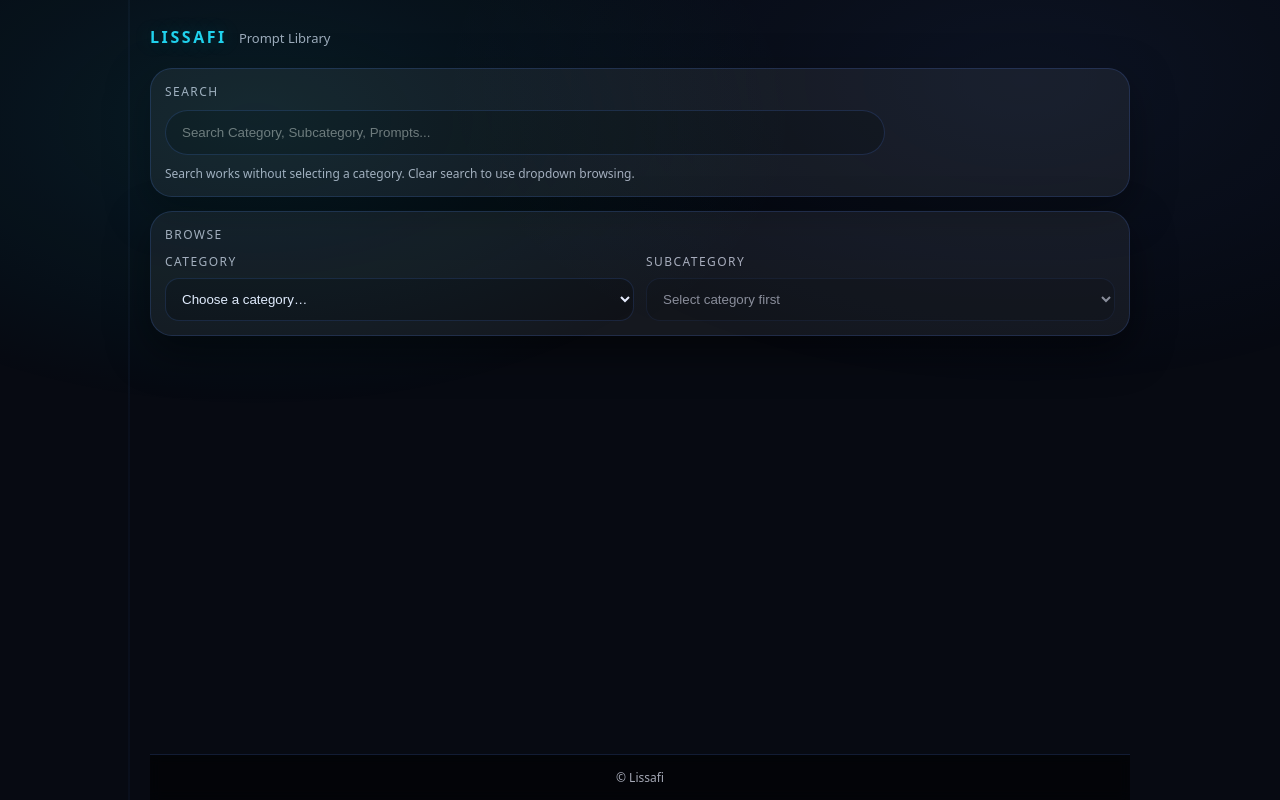
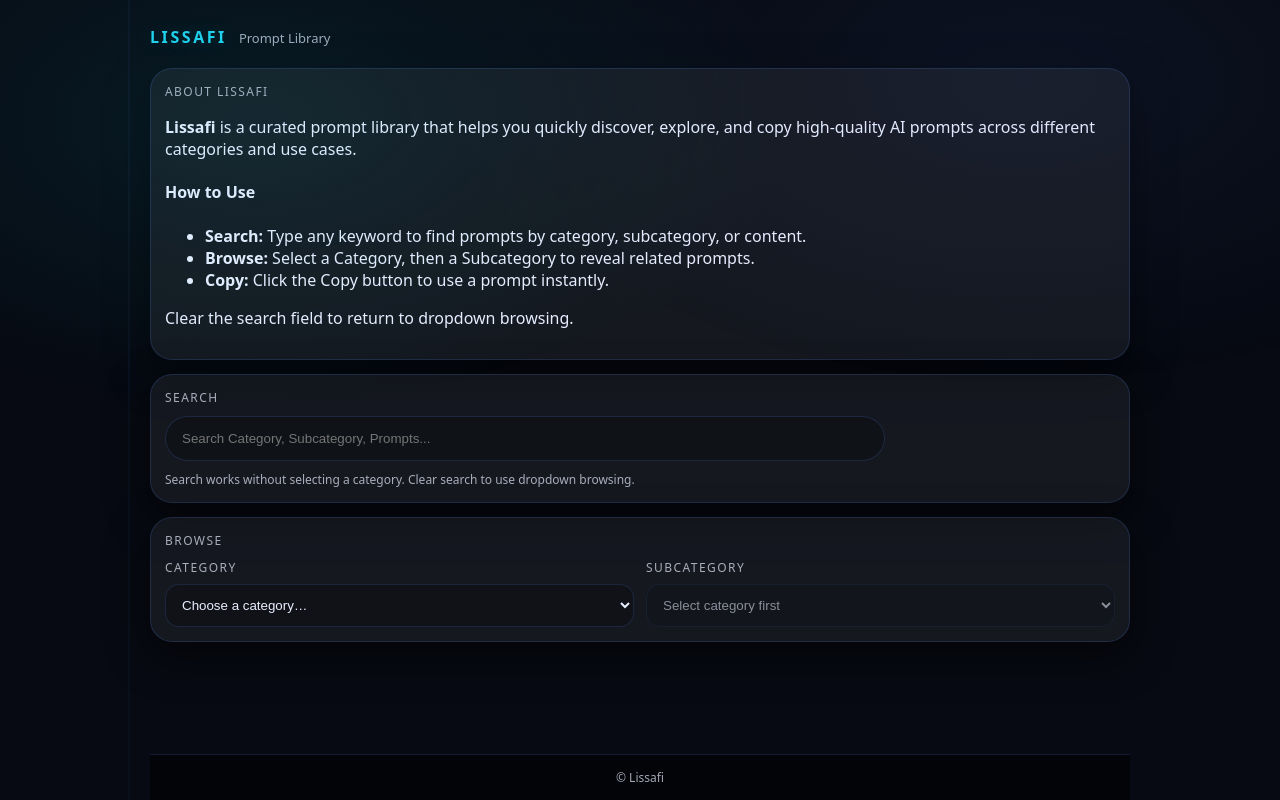
Before and after one commit to thesardauna/Lissafi, a React (Vite) app in the folder client/: page / in a window 1280 px wide. Built offline with nearby package versions, Linux system fonts and the light colour scheme.

Commit message:
Update App.jsx

```diff
--- a/client/src/App.jsx
+++ b/client/src/App.jsx
@@ -117,6 +117,35 @@
 
       <main className="main">
         <section className="panel">
+          <div className="panelTitle">About Lissafi</div>
+
+          <div className="about">
+            <p>
+              <strong>Lissafi</strong> is a curated prompt library that helps you quickly
+              discover, explore, and copy high-quality AI prompts across different
+              categories and use cases.
+            </p>
+
+            <h4>How to Use</h4>
+            <ul>
+              <li>
+                <strong>Search:</strong> Type any keyword to find prompts by category,
+                subcategory, or content.
+              </li>
+              <li>
+                <strong>Browse:</strong> Select a Category, then a Subcategory to reveal
+                related prompts.
+              </li>
+              <li>
+                <strong>Copy:</strong> Click the Copy button to use a prompt instantly.
+              </li>
+            </ul>
+
+            <p className="muted">Clear the search field to return to dropdown browsing.</p>
+          </div>
+        </section>
+
+        <section className="panel">
           <div className="panelTitle">Search</div>
           <input
             className="search"
@@ -174,7 +203,6 @@
           </div>
         </section>
 
-        {/* Search results take priority when search is non-empty */}
         {showSearch ? (
           <section className="panel">
             <div className="panelTitle">Results</div>
@@ -217,7 +245,6 @@
           </section>
         ) : null}
 
-        {/* Dropdown browsing (only when search is empty) */}
         {showDropdownPrompts ? (
           <section className="panel">
             <div className="panelTitle">Prompts</div>
```
